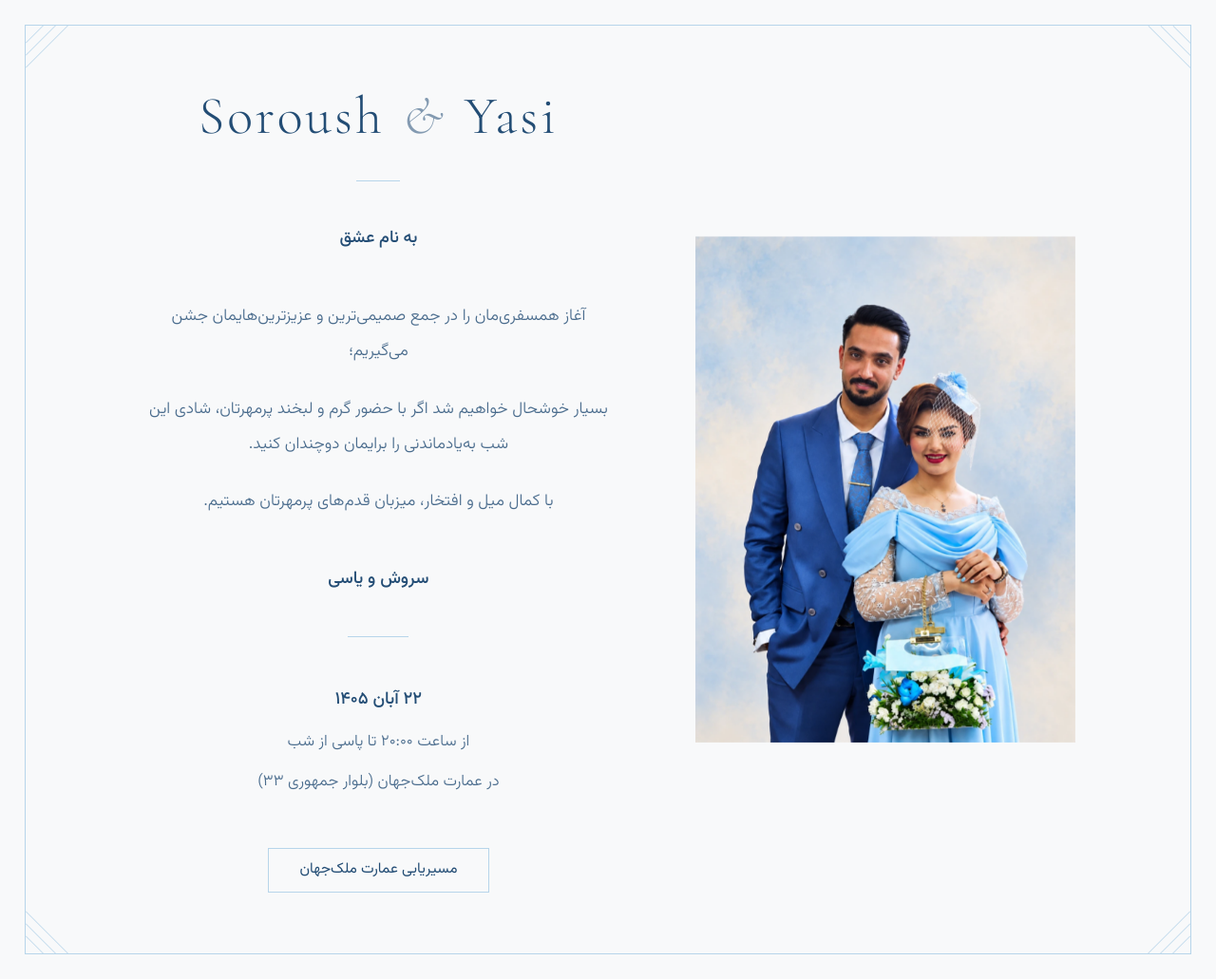
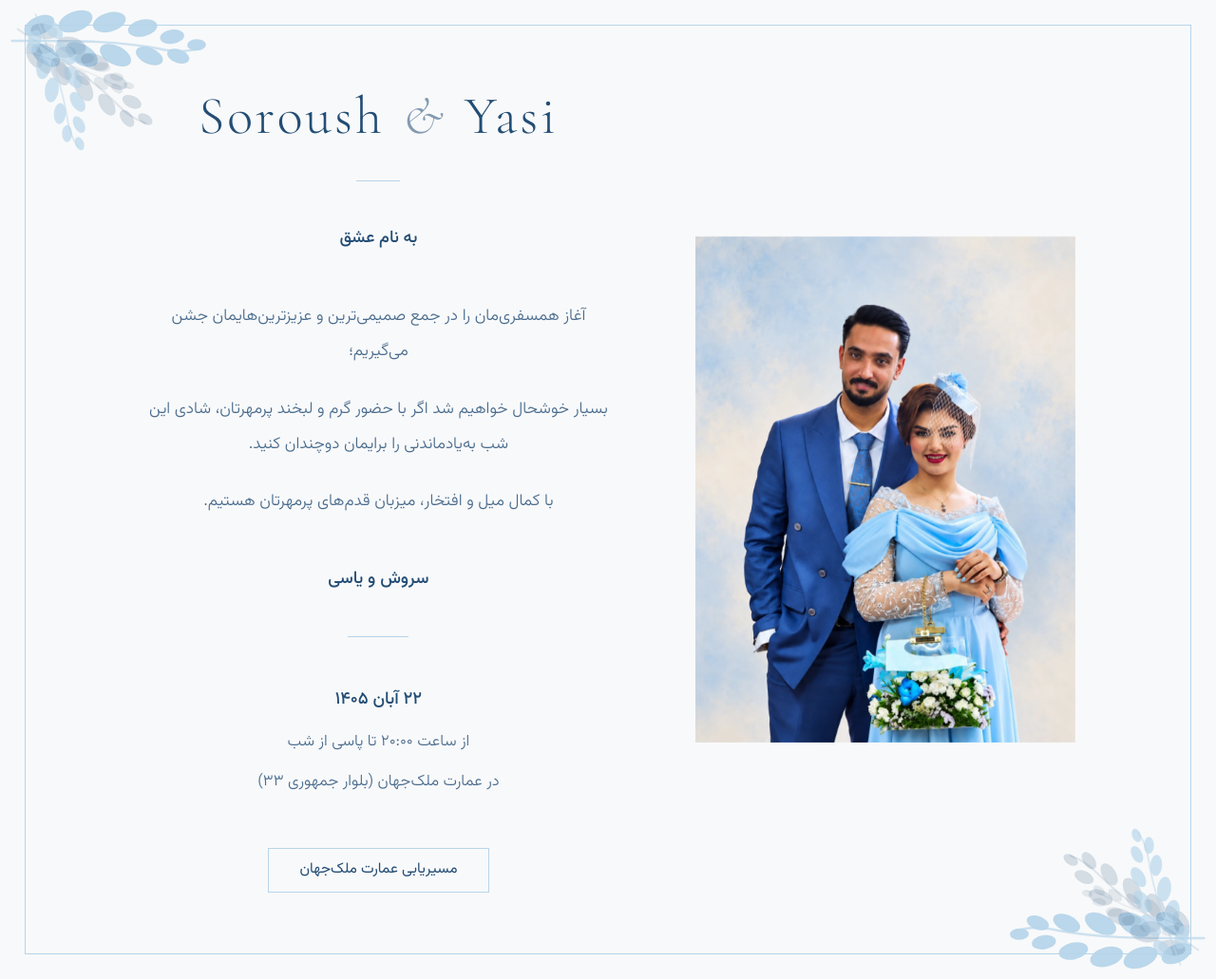
Before and after one commit to PouryaMansouri/soroush, a plain HTML site: page index.html in a window 1280 px wide. Shown: the whole page at 95% size. Drawn offline with nearby package versions, Linux system fonts and the light colour scheme.

Commit message:
شاخه‌های برگ در دو گوشهٔ کادر
به‌جای هاشور گوشه، دو خوشهٔ برگ در گوشه‌های روبه‌روی هم نشست:
یک شاخه یک‌بار به‌صورت SVG تعریف شده و با چرخش و مقیاس بازاستفاده می‌شود،
در سه تُن از همان آبی روشن و آبی عمیق. برگ‌ها پشت متن می‌مانند.

Co-Authored-By: Claude Opus 5 <noreply@anthropic.com>

```diff
--- a/index.html
+++ b/index.html
@@ -15,35 +15,43 @@
 </head>
 <body>
 
-  <!-- کادر مینیمال: قاب خط‌مویی با چهار گوشهٔ هاشورخورده -->
+  <!-- کادر: قاب خط‌مویی، به‌علاوهٔ شاخه‌های برگ در دو گوشهٔ روبه‌رو -->
   <div class="sheet">
-    <svg class="sheet__corner sheet__corner--tl" viewBox="0 0 48 48" aria-hidden="true" focusable="false">
-      <g fill="none" stroke="currentColor" stroke-width="1" vector-effect="non-scaling-stroke">
-        <path d="M0 17 L17 0" vector-effect="non-scaling-stroke"/>
-        <path d="M0 29 L29 0" vector-effect="non-scaling-stroke"/>
-        <path d="M0 41 L41 0" vector-effect="non-scaling-stroke"/>
-      </g>
+
+    <!-- یک شاخهٔ برگ، یک‌بار تعریف می‌شود و در گوشه‌ها بازاستفاده -->
+    <svg class="sprig-defs" aria-hidden="true" focusable="false">
+      <defs>
+        <g id="sprig">
+          <path class="sprig__stem" d="M1 1 C 28 -2, 58 -7, 88 -5 C 98 -4, 104 -5, 112 -8"/>
+          <g class="sprig__leaves">
+            <ellipse cx="16"  cy="-10" rx="9.5"  ry="5.4" transform="rotate(-32 16 -10)"/>
+            <ellipse cx="22"  cy="7"   rx="9.5"  ry="5.4" transform="rotate(27 22 7)"/>
+            <ellipse cx="37"  cy="-15" rx="10.5" ry="5.9" transform="rotate(-27 37 -15)"/>
+            <ellipse cx="43"  cy="4"   rx="10.5" ry="5.9" transform="rotate(23 43 4)"/>
+            <ellipse cx="57"  cy="-17" rx="10"   ry="5.6" transform="rotate(-23 57 -17)"/>
+            <ellipse cx="63"  cy="2"   rx="10"   ry="5.6" transform="rotate(20 63 2)"/>
+            <ellipse cx="77"  cy="-16" rx="8.8"  ry="5"   transform="rotate(-19 77 -16)"/>
+            <ellipse cx="83"  cy="0"   rx="8.5"  ry="4.8" transform="rotate(17 83 0)"/>
+            <ellipse cx="95"  cy="-13" rx="7.2"  ry="4.2" transform="rotate(-15 95 -13)"/>
+            <ellipse cx="100" cy="-2"  rx="6.8"  ry="4"   transform="rotate(13 100 -2)"/>
+            <ellipse cx="110" cy="-10" rx="5.6"  ry="3.4" transform="rotate(-9 110 -10)"/>
+          </g>
+        </g>
+      </defs>
     </svg>
-    <svg class="sheet__corner sheet__corner--tr" viewBox="0 0 48 48" aria-hidden="true" focusable="false">
-      <g fill="none" stroke="currentColor" stroke-width="1" vector-effect="non-scaling-stroke">
-        <path d="M0 17 L17 0" vector-effect="non-scaling-stroke"/>
-        <path d="M0 29 L29 0" vector-effect="non-scaling-stroke"/>
-        <path d="M0 41 L41 0" vector-effect="non-scaling-stroke"/>
-      </g>
+
+    <svg class="botanical botanical--tl" viewBox="0 0 240 240" aria-hidden="true" focusable="false">
+      <use href="#sprig" class="botanical__sprig--back"  transform="translate(-8 16) rotate(7) scale(1.42)"/>
+      <use href="#sprig" class="botanical__sprig--mid"   transform="translate(-2 6) rotate(41) scale(1.2)"/>
+      <use href="#sprig" class="botanical__sprig--front" transform="translate(14 -6) rotate(77) scale(1.05)"/>
+      <use href="#sprig" class="botanical__sprig--fill"  transform="translate(6 26) rotate(24) scale(0.82)"/>
     </svg>
-    <svg class="sheet__corner sheet__corner--br" viewBox="0 0 48 48" aria-hidden="true" focusable="false">
-      <g fill="none" stroke="currentColor" stroke-width="1" vector-effect="non-scaling-stroke">
-        <path d="M0 17 L17 0" vector-effect="non-scaling-stroke"/>
-        <path d="M0 29 L29 0" vector-effect="non-scaling-stroke"/>
-        <path d="M0 41 L41 0" vector-effect="non-scaling-stroke"/>
-      </g>
-    </svg>
-    <svg class="sheet__corner sheet__corner--bl" viewBox="0 0 48 48" aria-hidden="true" focusable="false">
-      <g fill="none" stroke="currentColor" stroke-width="1" vector-effect="non-scaling-stroke">
-        <path d="M0 17 L17 0" vector-effect="non-scaling-stroke"/>
-        <path d="M0 29 L29 0" vector-effect="non-scaling-stroke"/>
-        <path d="M0 41 L41 0" vector-effect="non-scaling-stroke"/>
-      </g>
+
+    <svg class="botanical botanical--br" viewBox="0 0 240 240" aria-hidden="true" focusable="false">
+      <use href="#sprig" class="botanical__sprig--back"  transform="translate(-8 16) rotate(7) scale(1.42)"/>
+      <use href="#sprig" class="botanical__sprig--mid"   transform="translate(-2 6) rotate(41) scale(1.2)"/>
+      <use href="#sprig" class="botanical__sprig--front" transform="translate(14 -6) rotate(77) scale(1.05)"/>
+      <use href="#sprig" class="botanical__sprig--fill"  transform="translate(6 26) rotate(24) scale(0.82)"/>
     </svg>
 
   <main class="invitation">
--- a/style.css
+++ b/style.css
@@ -53,25 +53,49 @@ img { max-width: 100%; }
   border: 1px solid var(--blue-light);
 }
 
-/* هاشورِ گوشه: سه خط مورب که مثلث کوچکی در گوشه می‌سازند */
-.sheet__corner {
+/* شاخه‌های برگ: دو خوشه در گوشه‌های روبه‌روی هم، پشتِ متن */
+
+.sprig-defs {            /* فقط نگه‌دارندهٔ تعریف است، جایی اشغال نمی‌کند */
   position: absolute;
-  width: clamp(30px, 6vw, 52px);
-  height: clamp(30px, 6vw, 52px);
-  color: var(--blue-light);
-  pointer-events: none;
-  overflow: visible;
+  width: 0;
+  height: 0;
+  overflow: hidden;
 }
 
-.sheet__corner--tl { top: 0;    left: 0;                              }
-.sheet__corner--tr { top: 0;    right: 0;  transform: rotate(90deg);  }
-.sheet__corner--br { bottom: 0; right: 0;  transform: rotate(180deg); }
-.sheet__corner--bl { bottom: 0; left: 0;   transform: rotate(270deg); }
+.sprig__stem {
+  fill: none;
+  stroke: currentColor;
+  stroke-width: 1.4;
+  stroke-linecap: round;
+  stroke-opacity: 0.7;
+}
+
+.sprig__leaves ellipse { fill: currentColor; }
+
+.botanical {
+  position: absolute;
+  width: clamp(165px, 34vw, 300px);
+  height: clamp(165px, 34vw, 300px);
+  overflow: visible;            /* تا نوک شاخه‌ها از کادر بیرون بزند */
+  pointer-events: none;
+  z-index: 0;
+}
+
+.botanical--tl { top: -6px;    left: -6px;                          }
+.botanical--br { bottom: -6px; right: -6px; transform: rotate(180deg); }
+
+/* هر شاخه تُن خودش را دارد تا خوشه عمق بگیرد */
+.botanical__sprig--back  { color: rgba(183, 213, 234, 0.95); }
+.botanical__sprig--mid   { color: rgba( 35,  77, 117, 0.17); }
+.botanical__sprig--front { color: rgba(183, 213, 234, 0.68); }
+.botanical__sprig--fill  { color: rgba( 35,  77, 117, 0.10); }
 
 /* ------------------------------------------------------------- چیدمان -- */
 /* موبایل (پیش‌فرض): نام‌ها › عکس › متن دعوت › اطلاعات مراسم             */
 
 .invitation {
+  position: relative;
+  z-index: 1;                   /* متن همیشه روی برگ‌ها */
   flex: 1 1 auto;               /* تا ارتفاع کادر را پر کند */
   width: 100%;
   max-width: 1080px;
```
